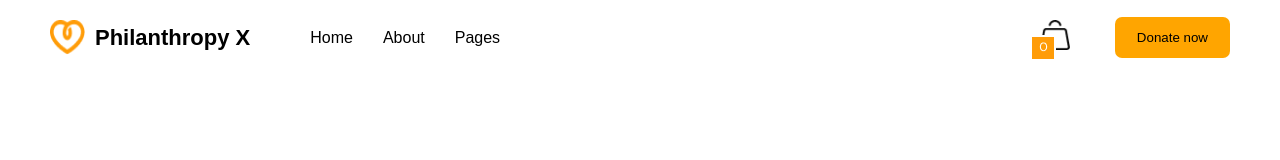
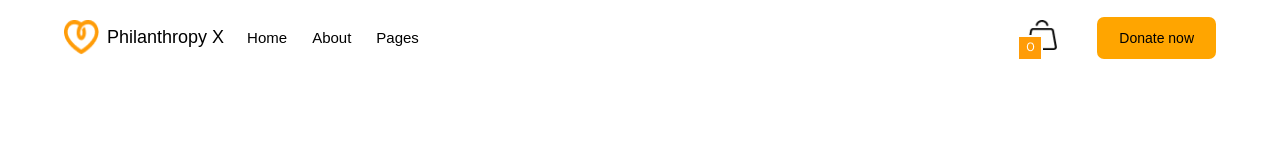
Before and after one commit to muhammmad3456aliev-maker/Exam3, a plain HTML site: page index.html in a window 1280 px wide. Drawn offline with Linux system fonts and the light colour scheme.

Commit message:
first commit

```diff
--- a/style.css
+++ b/style.css
@@ -1,10 +1,14 @@
-*{
+
+* {
     margin: 0;
     padding: 0;
 }
-body{
+
+body {
     font-family: Arial, Helvetica, sans-serif;
+    padding-top: 75px;
 }
+
 .hh {
     width: 100%;
     height: 75px;
@@ -16,19 +20,27 @@ body{
 }
 
 .line {
+    width: 90%;
+    max-width: 1200px;
+    margin: auto;
     display: flex;
     align-items: center;
-    padding: 0 50px;
+    justify-content: space-between;
     height: 100%;
-    gap: 60px;
+    gap: 2%;
 }
 
 .logo {
     display: flex;
     align-items: center;
-    gap: 10px;
-    font-size: 22px;
-    font-weight: bold;
+    gap: 8px;
+    flex-shrink: 1;
+    min-width: 0;
+}
+
+.logo p {
+    font-size: 18px;
+    white-space: nowrap;
 }
 
 .logo img {
@@ -39,36 +51,40 @@ body{
 .mn {
     display: flex;
     align-items: center;
-    gap: 30px;
+    gap: 25px;
+    flex-shrink: 1;
 }
 
 .mn p {
     cursor: pointer;
     color: black;
+    font-size: 15px;
+    white-space: nowrap;
 }
 
 .right {
     display: flex;
     align-items: center;
-    gap: 20px;
+    gap: 15px;
     margin-left: auto;
+    flex-shrink: 1;
 }
 
 .imgs {
     position: relative;
     width: 55px;
     height: 45px;
+    flex-shrink: 1;
 }
 
 .big {
     margin-top: 5px;
     width: 30px;
     height: 30px;
-
 }
 
 .small {
-   width: 22px;
+    width: 22px;
     height: 22px;
     position: absolute;
     left: -10px;
@@ -82,8 +98,7 @@ body{
     padding: 13px 22px;
     border-radius: 7px;
     cursor: pointer;
+    font-size: 14px;
+    white-space: nowrap;
+    flex-shrink: 1;
 }
-
-body {
-    padding-top: 75px;
-}
```
